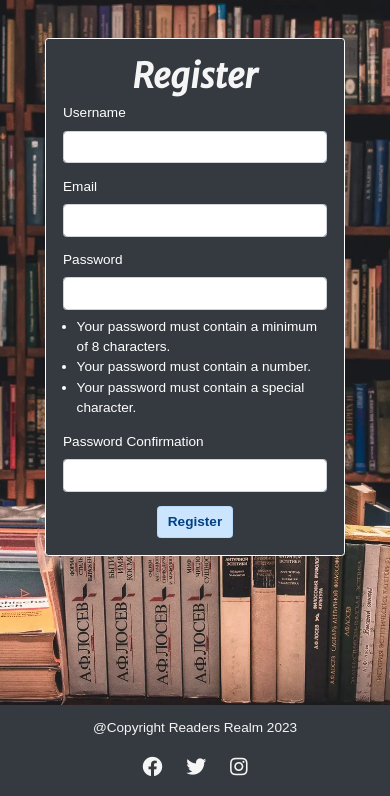
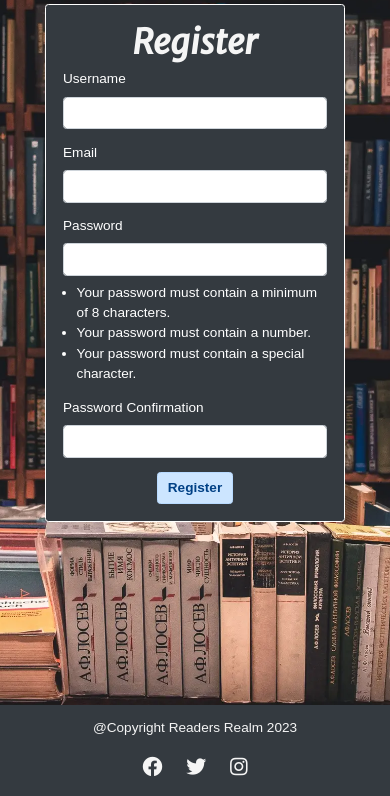
Before and after one commit to Craig-Hudson/online-book-review, a Flask app: page /register in a window 390 px wide. Shown: the part 48-844 px from the top of the page. Run offline with Flask 2, Linux system fonts and the light colour scheme.

Commit message:
FIX: still testing to fix position of register form on mobile deleted the height

```diff
--- a/readersrealm/static/css/style.css
+++ b/readersrealm/static/css/style.css
@@ -105,9 +105,9 @@ footer {
 
 /* FORMS */
 .register-form {
-    height: 80vh;
     display: flex;
-    align-items: center;
+    flex-direction: column;
+    justify-content: center;
 }
 
 .login-form {
--- a/readersrealm/templates/register.html
+++ b/readersrealm/templates/register.html
@@ -1,6 +1,6 @@
 {% extends 'base.html' %} {% block content %}
 
-<div class="container register-form mt-5">
+<div class="container register-form mt-2">
     <div class="col-md-6 offset-md-3">
         <div class="card card-body bg-dark border border-white text-white mt-2">
             <h1 class="text-center">Register</h1>
```
